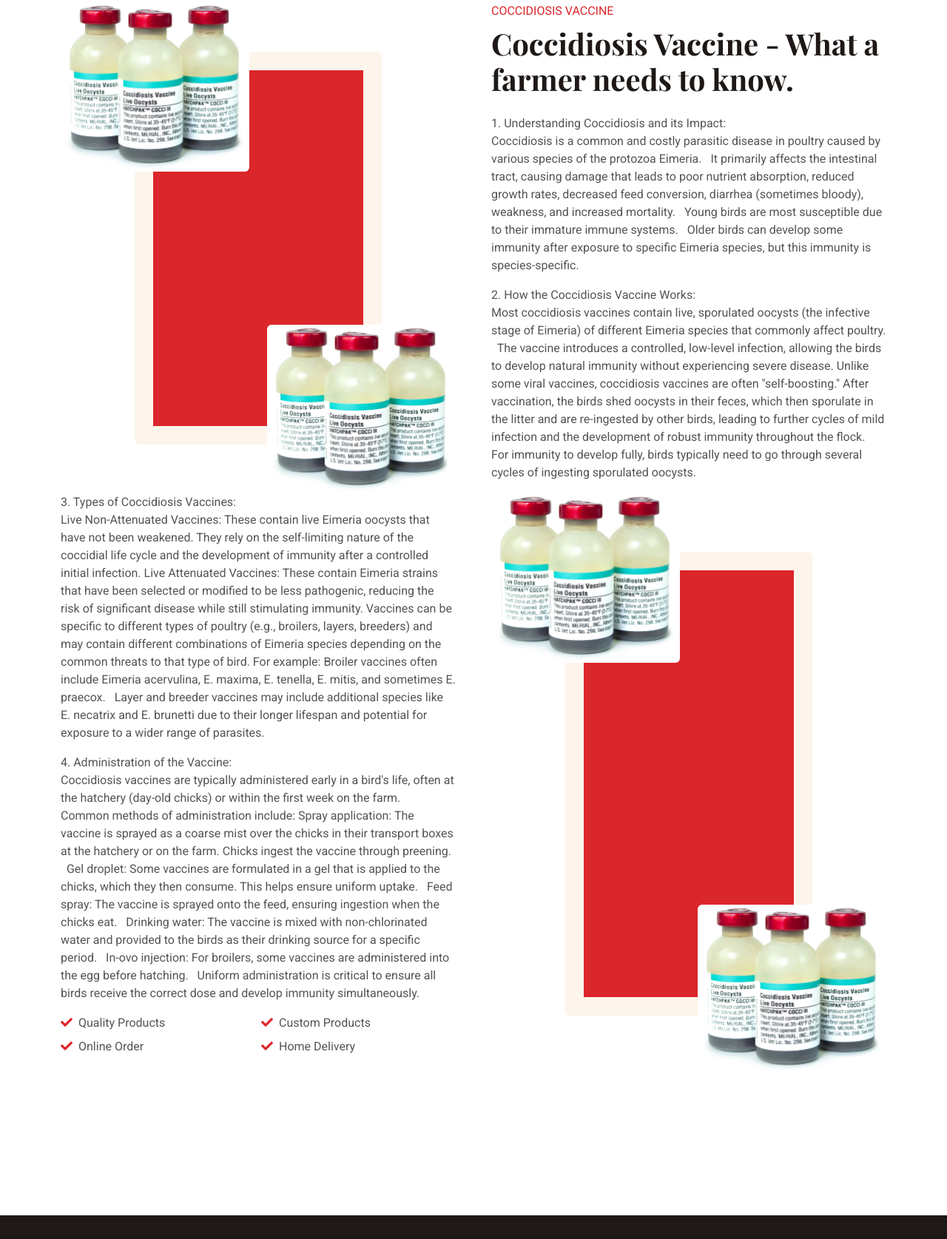
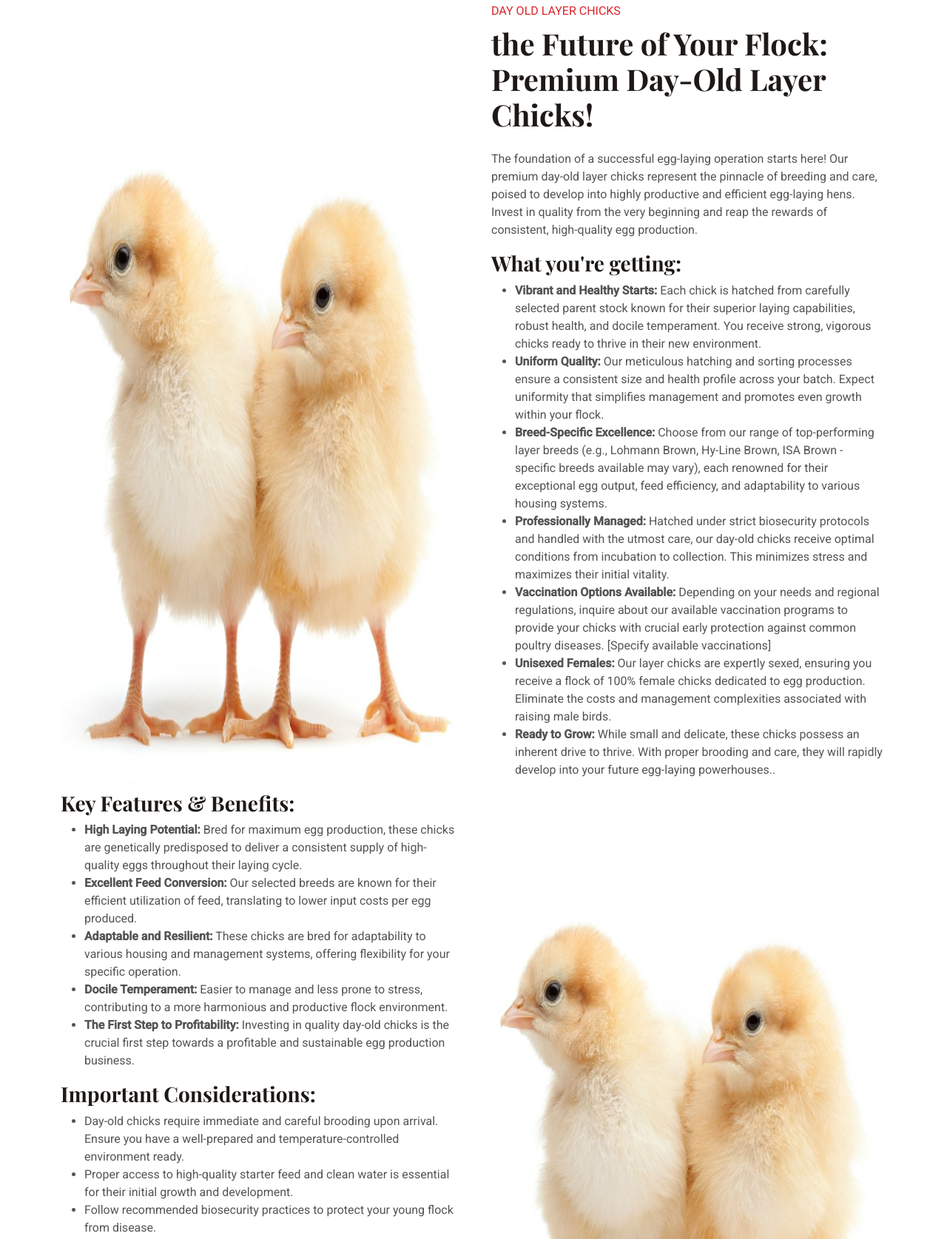
Before and after one commit to keithjohnsmith/Masvingo_Chicks, a plain HTML site: page products-details/day-old-broilers.html in a window 1280 px wide. Shown: the part 600-2275 px from the top of the page at 74% size. Drawn offline with nearby package versions, Linux system fonts and the light colour scheme; files whose address does not match are found by name.

Commit message:
day old chick update

```diff
--- a/products-details/day-old-broilers.html
+++ b/products-details/day-old-broilers.html
@@ -3,7 +3,7 @@
 
 <head>
     <meta charset="utf-8">
-    <title>Baker - Bakery Website Template</title>
+    <title>Day Old Layer Chicks</title>
     <meta content="width=device-width, initial-scale=1.0" name="viewport">
     <meta content="" name="keywords">
     <meta content="" name="description">
@@ -77,10 +77,10 @@
             <div class="navbar-nav mx-auto p-4 p-lg-0">
                 <a href="/index.html" class="nav-item nav-link">Home</a>
                 <a href="/about.html" class="nav-item nav-link">About Us</a>
-                <a href="/product.html" class="nav-item nav-link">Products</a>
+                <a href="/product.html" class="nav-item nav-link active">Products</a>
                 <a href="/distributors.html" class="nav-item nav-link">Distributors</a>
                 <a href="/education_hub.html" class="nav-item nav-link">Education Hub</a>
-                <a href="/third_party_prod.html" class="nav-item nav-link active">3rd Party Products</a>
+                <a href="/third_party_prod.html" class="nav-item nav-link">3rd Party Products</a>
 
                 <!--
                 <div class="nav-item dropdown">
@@ -111,12 +111,12 @@
     <!-- Page Header Start -->
     <div class="container-fluid page-header py-6 wow fadeIn" data-wow-delay="0.1s">
         <div class="container text-center pt-5 pb-3">
-            <h1 class="display-4 text-white animated slideInDown mb-3">Third Party Products</h1>
+            <h1 class="display-4 text-white animated slideInDown mb-3">Day Old Layer Chicks</h1>
             <nav aria-label="breadcrumb animated slideInDown">
                 <ol class="breadcrumb justify-content-center mb-0">
                     <li class="breadcrumb-item"><a class="text-white" href="#">Home</a></li>
                     <li class="breadcrumb-item"><a class="text-white" href="#">Pages</a></li>
-                    <li class="breadcrumb-item text-primary active" aria-current="page">Third Party Products</li>
+                    <li class="breadcrumb-item text-primary active" aria-current="page">Day Old Layer Chicks</li>
                 </ol>
             </nav>
         </div>
@@ -130,30 +130,34 @@
             <div class="row g-5">
                 <div class="col-lg-6 wow fadeInUp" data-wow-delay="0.1s">
                     <div class="row img-twice position-relative h-100">
+                        <!--
                         <div class="col-6">
                             <img class="img-fluid rounded" src="/img/37_Hatchpak_Cocci_III_0_1024x1024.webp" alt="">
                         </div>
                         <div class="col-6 align-self-end">
                             <img class="img-fluid rounded" src="/img/37_Hatchpak_Cocci_III_0_1024x1024.webp" alt="">
                         </div>
+                    -->
+                    <img class="img-fluid rounded" src="/img/pullets-day-old-1.jpg" alt="">
+
                     </div>
                 </div>
                 <div class="col-lg-6 wow fadeInUp" data-wow-delay="0.5s">
                     <div class="h-100">
-                        <p class="text-primary text-uppercase mb-2">Coccidiosis Vaccine</p>
-                        <h1 class="display-6 mb-4">Coccidiosis Vaccine - What a farmer needs to know.</h1>
-                        <p>1. Understanding Coccidiosis and its Impact:<br>
+                        <p class="text-primary text-uppercase mb-2">Day Old Layer Chicks</p>
+                        <h1 class="display-6 mb-4">the Future of Your Flock: Premium Day-Old Layer Chicks!</h1>
+                        <p>The foundation of a successful egg-laying operation starts here! Our premium day-old layer chicks represent the pinnacle of breeding and care, poised to develop into highly productive and efficient egg-laying hens. Invest in quality from the very beginning and reap the rewards of consistent, high-quality egg production.</p>
 
-                            Coccidiosis is a common and costly parasitic disease in poultry caused by various species of the protozoa Eimeria.
-                            It primarily affects the intestinal tract, causing damage that leads to poor nutrient absorption, reduced growth rates, decreased feed conversion, diarrhea (sometimes bloody), weakness, and increased mortality.
-                            Young birds are most susceptible due to their immature immune systems.
-                            Older birds can develop some immunity after exposure to specific Eimeria species, but this immunity is species-specific.</p>
-                        <p>2. How the Coccidiosis Vaccine Works:<br>
-
-                            Most coccidiosis vaccines contain live, sporulated oocysts (the infective stage of Eimeria) of different Eimeria species that commonly affect poultry.
-                            The vaccine introduces a controlled, low-level infection, allowing the birds to develop natural immunity without experiencing severe disease.
-                            Unlike some viral vaccines, coccidiosis vaccines are often "self-boosting." After vaccination, the birds shed oocysts in their feces, which then sporulate in the litter and are re-ingested by other birds, leading to further cycles of mild infection and the development of robust immunity throughout the flock.
-                            For immunity to develop fully, birds typically need to go through several cycles of ingesting sporulated oocysts.</p>
+                        <h3>What you're getting:</h3>
+                        <ul>
+                            <li><b>Vibrant and Healthy Starts:</b> Each chick is hatched from carefully selected parent stock known for their superior laying capabilities, robust health, and docile temperament. You receive strong, vigorous chicks ready to thrive in their new environment.</li>
+                            <li><b>Uniform Quality:</b> Our meticulous hatching and sorting processes ensure a consistent size and health profile across your batch. Expect uniformity that simplifies management and promotes even growth within your flock.</li>
+                            <li><b>Breed-Specific Excellence:</b> Choose from our range of top-performing layer breeds (e.g., Lohmann Brown, Hy-Line Brown, ISA Brown - specific breeds available may vary), each renowned for their exceptional egg output, feed efficiency, and adaptability to various housing systems.</li>
+                            <li><b>Professionally Managed:</b> Hatched under strict biosecurity protocols and handled with the utmost care, our day-old chicks receive optimal conditions from incubation to collection. This minimizes stress and maximizes their initial vitality.</li>
+                            <li><b>Vaccination Options Available:</b> Depending on your needs and regional regulations, inquire about our available vaccination programs to provide your chicks with crucial early protection against common poultry diseases. [Specify available vaccinations]</li>
+                            <li><b>Unisexed Females:</b> Our layer chicks are expertly sexed, ensuring you receive a flock of 100% female chicks dedicated to egg production. Eliminate the costs and management complexities associated with raising male birds.</li>
+                            <li><b>Ready to Grow:</b> While small and delicate, these chicks possess an inherent drive to thrive. With proper brooding and care, they will rapidly develop into your future egg-laying powerhouses..</li>
+                        </ul>
 
 
                     </div>
@@ -165,49 +169,31 @@
                 <div class="col-lg-6 wow fadeInUp" data-wow-delay="0.5s">
                     <div class="h-100">
 
-                        <p>3. Types of Coccidiosis Vaccines:<br>
+                        <h3>Key Features & Benefits:</h3>
+                        <ul>
+                            <li><b>High Laying Potential:</b> Bred for maximum egg production, these chicks are genetically predisposed to deliver a consistent supply of high-quality eggs throughout their laying cycle.</li>
+                            <li><b>Excellent Feed Conversion:</b> Our selected breeds are known for their efficient utilization of feed, translating to lower input costs per egg produced.</li>
+                            <li><b>Adaptable and Resilient:</b> These chicks are bred for adaptability to various housing and management systems, offering flexibility for your specific operation.</li>
+                            <li><b>Docile Temperament:</b> Easier to manage and less prone to stress, contributing to a more harmonious and productive flock environment.</li>
+                            <li><b>The First Step to Profitability:</b> Investing in quality day-old chicks is the crucial first step towards a profitable and sustainable egg production business.</li>
+                        </ul>
 
-                            Live Non-Attenuated Vaccines: These contain live Eimeria oocysts that have not been weakened. They rely on the self-limiting nature of the coccidial life cycle and the development of immunity after a controlled initial infection.
-                            Live Attenuated Vaccines: These contain Eimeria strains that have been selected or modified to be less pathogenic, reducing the risk of significant disease while still stimulating immunity.
-                            Vaccines can be specific to different types of poultry (e.g., broilers, layers, breeders) and may contain different combinations of Eimeria species depending on the common threats to that type of bird. For example:
-                            Broiler vaccines often include Eimeria acervulina, E. maxima, E. tenella, E. mitis, and sometimes E. praecox.
-                            Layer and breeder vaccines may include additional species like E. necatrix and E. brunetti due to their longer lifespan and potential for exposure to a wider range of parasites.
-                            </p>
-                        <p>4. Administration of the Vaccine: <br>
+                        <h3>Important Considerations:</h3>
+                        <ul>
+                            <li>Day-old chicks require immediate and careful brooding upon arrival. Ensure you have a well-prepared and temperature-controlled environment ready.</li>
+                            <li>Proper access to high-quality starter feed and clean water is essential for their initial growth and development.</li>
+                            <li>Follow recommended biosecurity practices to protect your young flock from disease.</li>
+                        </ul>
+                        <p><b>Don't compromise on the foundation of your egg production. Choose our premium day-old layer chicks for a strong start and a future filled with quality eggs!
 
-                            Coccidiosis vaccines are typically administered early in a bird's life, often at the hatchery (day-old chicks) or within the first week on the farm.
-                            Common methods of administration include:
-                            Spray application: The vaccine is sprayed as a coarse mist over the chicks in their transport boxes at the hatchery or on the farm. Chicks ingest the vaccine through preening.
-                            Gel droplet: Some vaccines are formulated in a gel that is applied to the chicks, which they then consume. This helps ensure uniform uptake.
-                            Feed spray: The vaccine is sprayed onto the feed, ensuring ingestion when the chicks eat.
-                            Drinking water: The vaccine is mixed with non-chlorinated water and provided to the birds as their drinking source for a specific period.
-                            In-ovo injection: For broilers, some vaccines are administered into the egg before hatching.
-                            Uniform administration is critical to ensure all birds receive the correct dose and develop immunity simultaneously.</p>
-                        <div class="row g-2 mb-4">
-                            <div class="col-sm-6">
-                                <i class="fa fa-check text-primary me-2"></i>Quality Products
-                            </div>
-                            <div class="col-sm-6">
-                                <i class="fa fa-check text-primary me-2"></i>Custom Products
-                            </div>
-                            <div class="col-sm-6">
-                                <i class="fa fa-check text-primary me-2"></i>Online Order
-                            </div>
-                            <div class="col-sm-6">
-                                <i class="fa fa-check text-primary me-2"></i>Home Delivery
-                            </div>
-                        </div>
+                            <br><br>Contact us today to discuss your specific breed requirements and place your order!</b></p>
+                        <a class="btn btn-primary rounded-pill py-3 px-5" href="/products-details/order-form.html">Order Now!</a>
 
                     </div>
                 </div>
                 <div class="col-lg-6 wow fadeInUp" data-wow-delay="0.1s">
                     <div class="row img-twice position-relative h-100">
-                        <div class="col-6">
-                            <img class="img-fluid rounded" src="/img/37_Hatchpak_Cocci_III_0_1024x1024.webp" alt="">
-                        </div>
-                        <div class="col-6 align-self-end">
-                            <img class="img-fluid rounded" src="/img/37_Hatchpak_Cocci_III_0_1024x1024.webp" alt="">
-                        </div>
+                        <img class="img-fluid rounded" src="/img/pullets-day-old-1.jpg" alt="">
                     </div>
                 </div>
 
```
Also changed, not shown: index.html (+5 -5 lines), products-details/eggs.html (+40 -54 lines).
